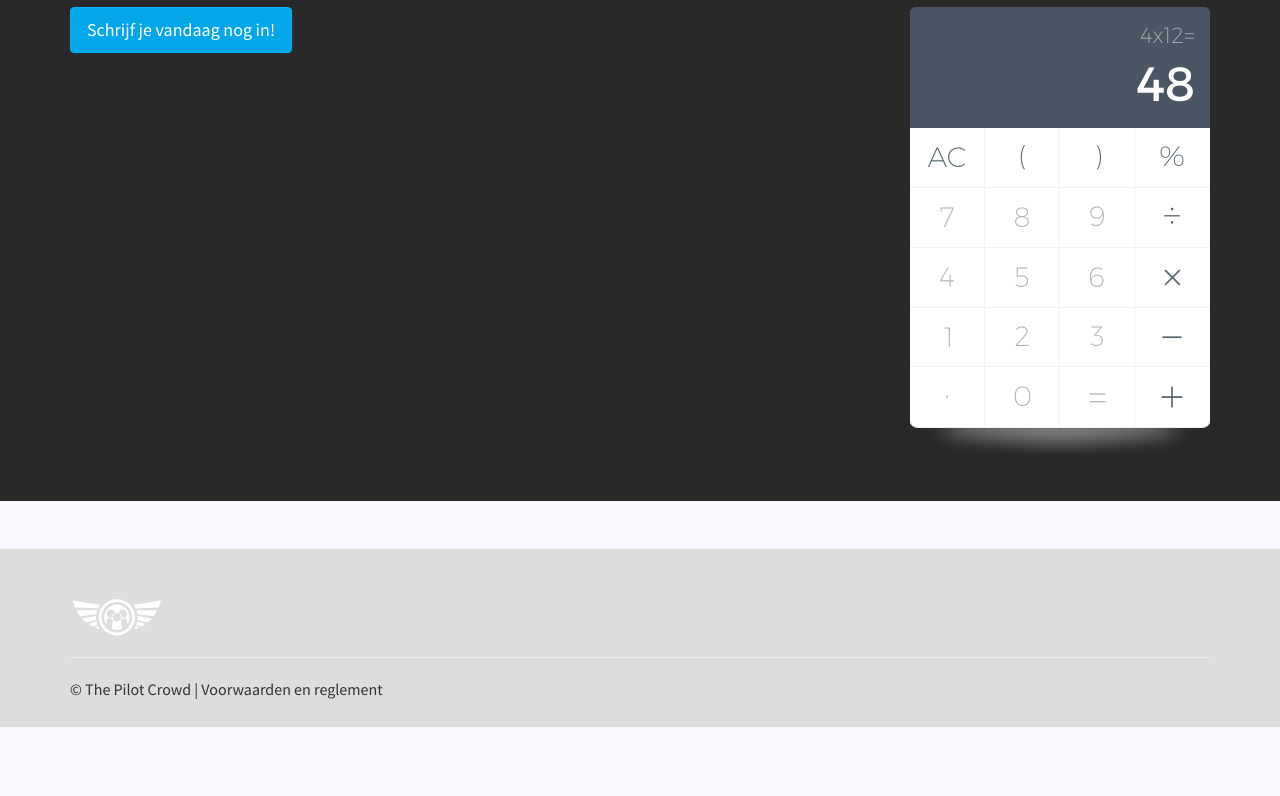
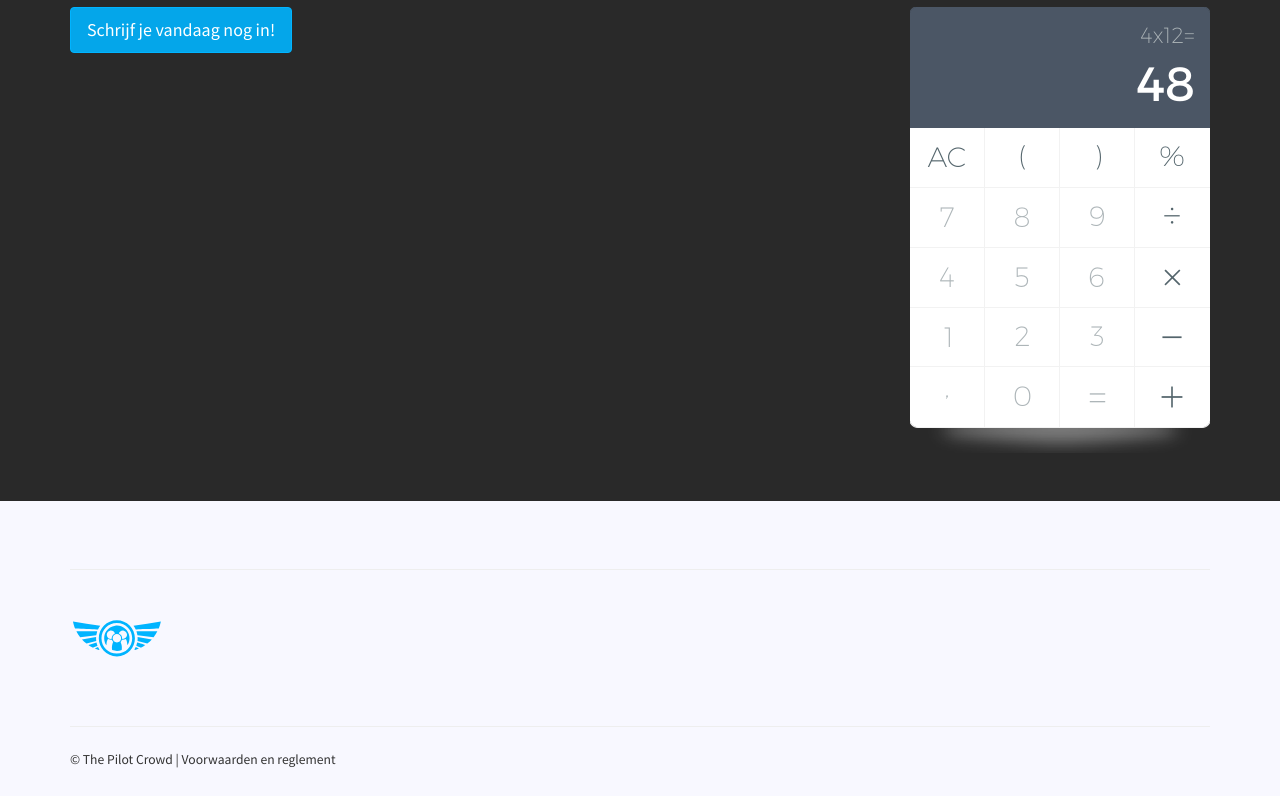
Before and after one commit to jaapbakker88/pc-html, a plain HTML site: page index.html in a window 1280 px wide. Shown: the part 1828-2624 px from the top of the page. Before the commit the page ends 2555 px from the top, so only its background shows below. Drawn offline with nearby package versions, Linux system fonts and the light colour scheme.

Commit message:
minor tweaks

```diff
--- a/index.html
+++ b/index.html
@@ -168,15 +168,16 @@
 
 			<footer>
 				<div class="container">
-					<div class="row">
+					<hr>
+					<div class="row menu">
 						<div class="col-md-3">
-							<img src="images/logo.svg" class="svg" alt="">
+							<img src="images/logo-blue.svg" class="svg" alt="">
 						</div>
 					</div>
 					<hr>
 					<div class="row">
 						<div class="col-md-12">
-							<p>&copy; The Pilot Crowd | Voorwaarden en reglement</p>
+							<p><small>&copy; The Pilot Crowd | Voorwaarden en reglement</small></p>
 						</div>
 					</div>
 				</div>
--- a/style.css
+++ b/style.css
@@ -316,14 +316,20 @@ header {
 
 footer {
 	margin-top: 3em;
-	padding-top: 3em; padding-bottom: 1em;
-	background: #ddd;
+	padding-bottom: 1em;
 	min-height: 100px;
+}
+footer hr:first-child {
+	margin-bottom: 3em;
+}
+footer .menu {
+	padding-bottom: 3em;
 }
 footer img {
 	height: 40px;
 
 }
+
 
 @media(max-width:767px){
 	.header__navbar--brand {
@@ -359,6 +365,8 @@ footer img {
 	}
 }
 
+
+
 .plane {max-height: 200px !important; display: none;}
 .calculator {
 	display:none;
```
Also changed, not shown: images/logo-blue.svg (added).
